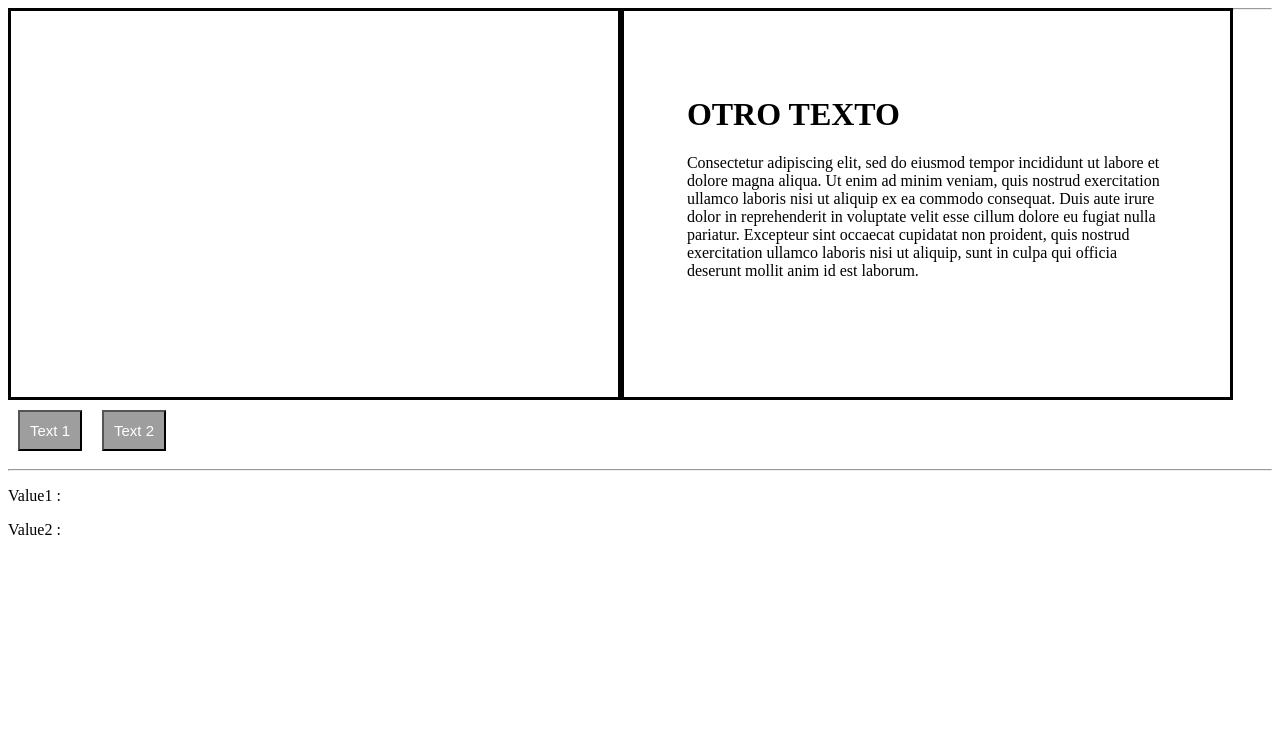
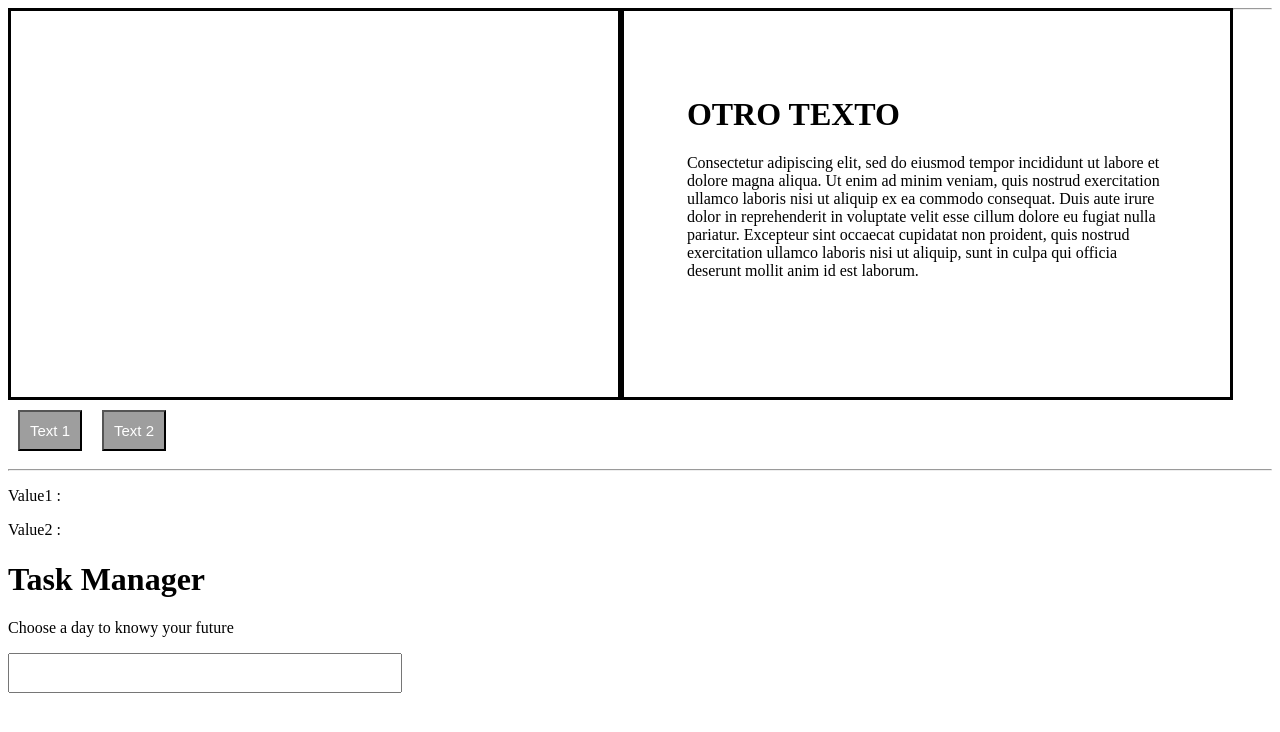
Before and after one commit to stevengf14/common-directives-angular, an Angular app: page / in a window 1280 px wide. Shown: the top 732 px of the page. Built offline with nearby package versions, Linux system fonts and the light colour scheme.

Commit message:
ngSwitch and ngModel

```diff
--- a/src/app/app.component.html
+++ b/src/app/app.component.html
@@ -47,6 +47,20 @@
 <hr />
 <p>Value1 : {{ value1 }}</p>
 <p>Value2 : {{ value2 }}</p>
+
+<h1>Task Manager</h1>
+
+<div [ngSwitch]="weekDays">
+  <p class="item" *ngSwitchCase="'monday'">Coffe and work</p>
+  <p class="item" *ngSwitchCase="'tuesday'">Avoid boats</p>
+  <p class="item" *ngSwitchCase="'wednesday'">Survive this day</p>
+  <p class="item" *ngSwitchCase="'thursday'">Pre friday</p>
+  <p class="item" *ngSwitchCase="'friday'">Update social media</p>
+  <p *ngSwitchCase="1">-------13-------</p>
+
+  <p *ngSwitchDefault>Choose a day to knowy your future</p>
+</div>
+<input type="text" [(ngModel)]="weekDays" />
 
 <!--
 <div class="container">
```
